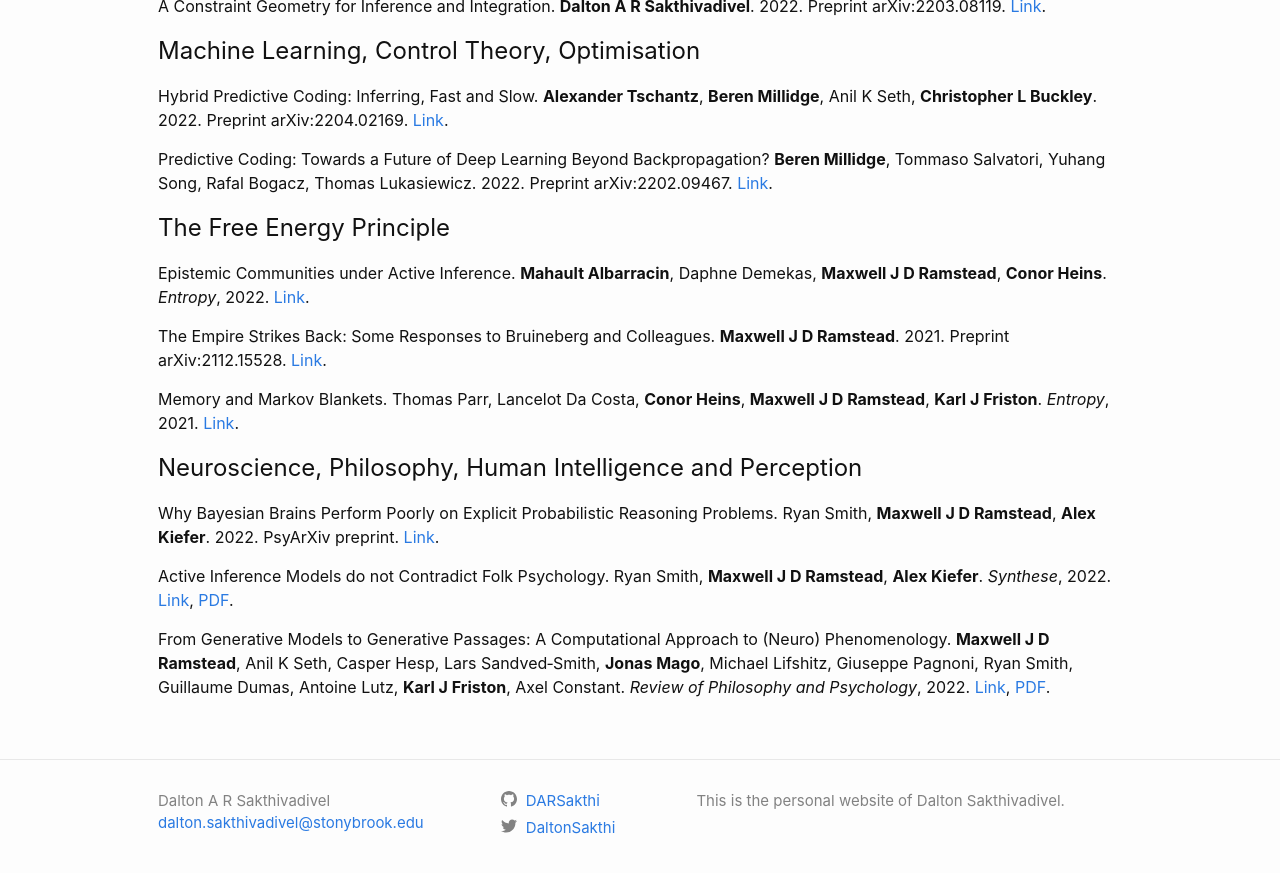
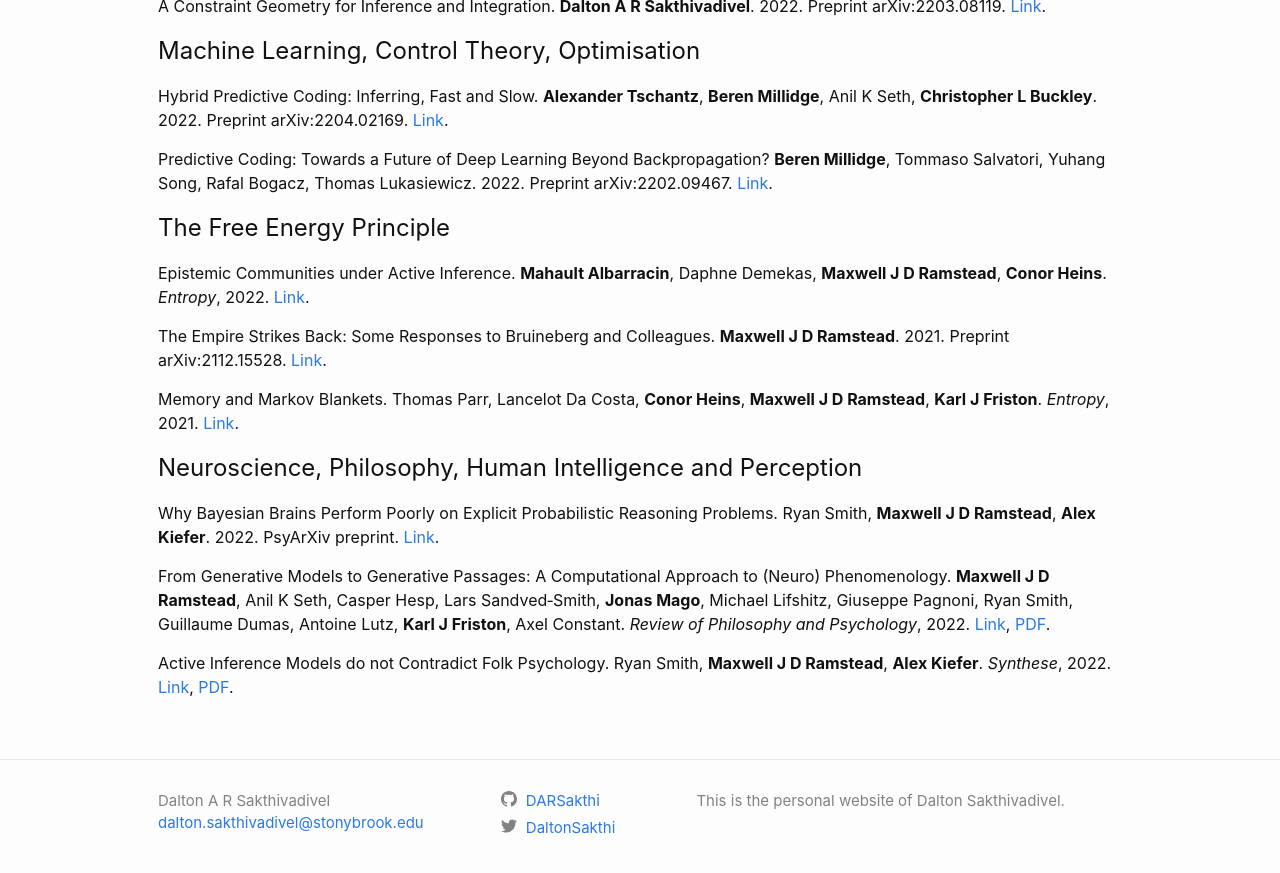
Before and after one commit to DARSakthi/DARSakthi.github.io, a Jekyll site: the page built from verses-lab.markdown, in a window 1280 px wide and 900 px high, scrolled down 1127 px. Shown: the top 873 px of the window. Built offline with Jekyll 4.4.1, drawn with Linux system fonts in a browser that asks for light colours.

Commit message:
Changed order

```diff
--- a/verses-lab.markdown
+++ b/verses-lab.markdown
@@ -65,6 +65,6 @@ Memory and Markov Blankets. Thomas Parr, Lancelot Da Costa, **Conor Heins**, **M
 
 Why Bayesian Brains Perform Poorly on Explicit Probabilistic Reasoning Problems. Ryan Smith, **Maxwell J D Ramstead**, **Alex Kiefer**. 2022. PsyArXiv preprint. [Link](https://doi.org/10.31234/osf.io/hne9s).
 
+From Generative Models to Generative Passages: A Computational Approach to (Neuro) Phenomenology. **Maxwell J D Ramstead**, Anil K Seth, Casper Hesp, Lars Sandved‑Smith, **Jonas Mago**, Michael Lifshitz, Giuseppe Pagnoni, Ryan Smith, Guillaume Dumas, Antoine Lutz, **Karl J Friston**, Axel Constant. _Review of Philosophy and Psychology_, 2022. [Link](https://link.springer.com/article/10.1007/s13164-021-00604-y), [PDF](https://darsakthi.github.io/files/MJDR2022-1.pdf).
+
 Active Inference Models do not Contradict Folk Psychology. Ryan Smith, **Maxwell J D Ramstead**, **Alex Kiefer**. _Synthese_, 2022. [Link](https://link.springer.com/article/10.1007/s11229-022-03480-w), [PDF](https://darsakthi.github.io/files/Smith2022-1.pdf).
-
-From Generative Models to Generative Passages: A Computational Approach to (Neuro) Phenomenology. **Maxwell J D Ramstead**, Anil K Seth, Casper Hesp, Lars Sandved‑Smith, **Jonas Mago**, Michael Lifshitz, Giuseppe Pagnoni, Ryan Smith, Guillaume Dumas, Antoine Lutz, **Karl J Friston**, Axel Constant. _Review of Philosophy and Psychology_, 2022. [Link](https://link.springer.com/article/10.1007/s13164-021-00604-y), [PDF](https://darsakthi.github.io/files/MJDR2022-1.pdf).
```
